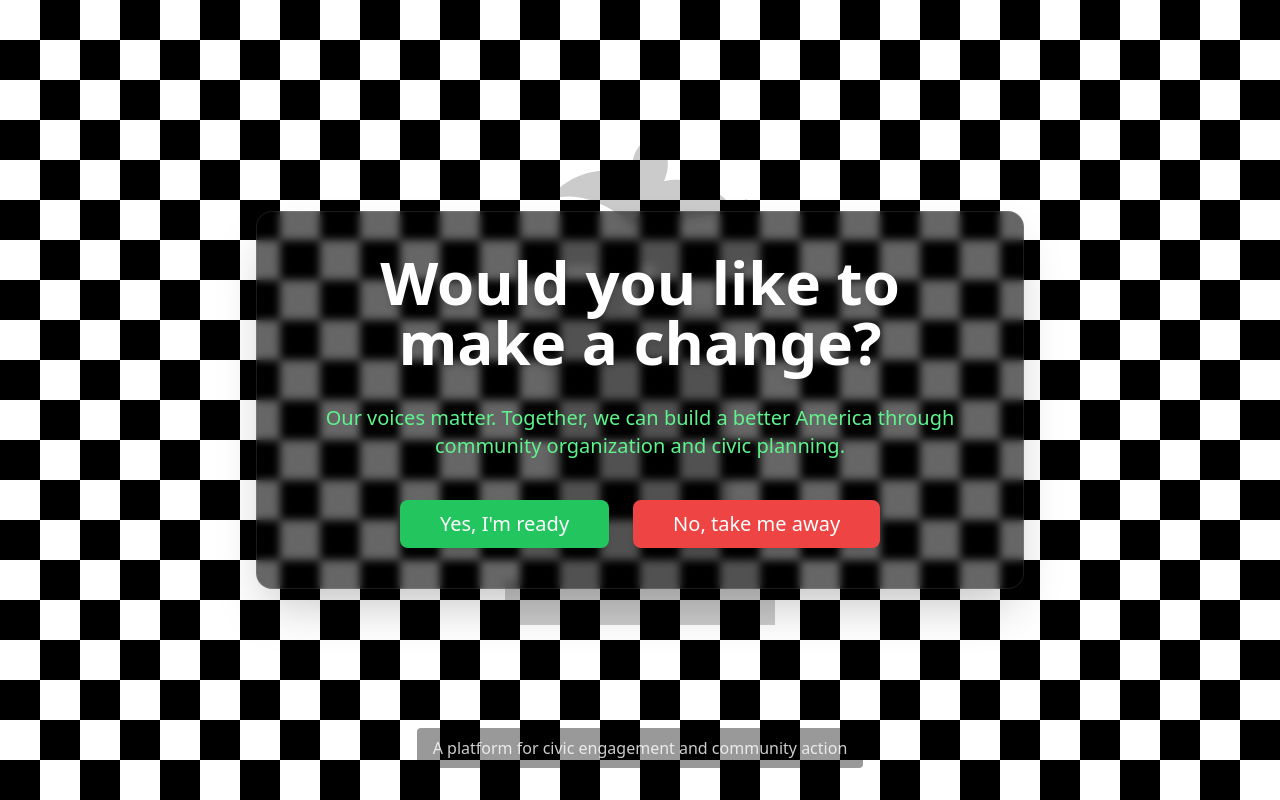
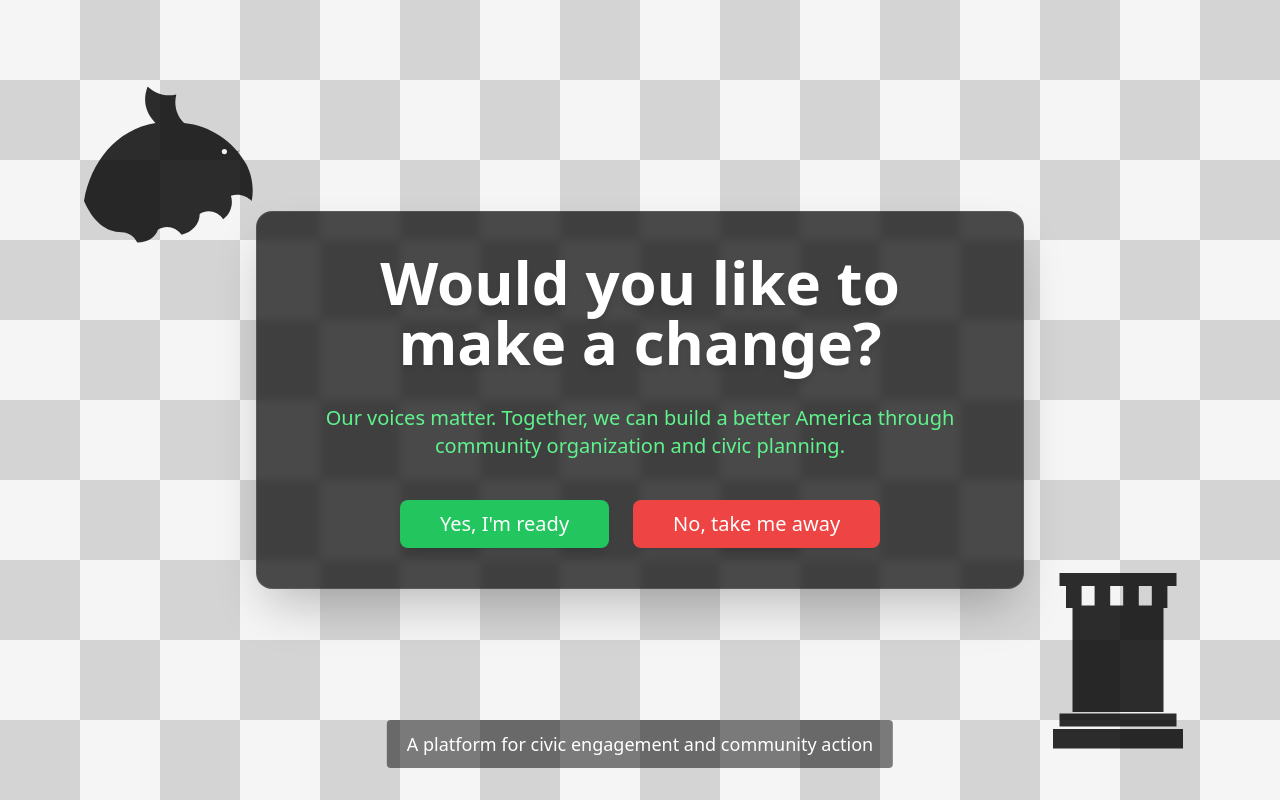
Before and after one commit to KayleeToki/change-initiator-60, a React (Vite) app: page / in a window 1280 px wide. Built offline with nearby package versions, Linux system fonts and the light colour scheme.

Commit message:
Changes
Co-authored-by: KayleeToki <73193912+KayleeToki@users.noreply.github.com>

```diff
--- a/src/components/LandingPage.tsx
+++ b/src/components/LandingPage.tsx
@@ -14,31 +14,41 @@ const LandingPage = () => {
       className="relative flex flex-col items-center justify-center min-h-screen p-4 overflow-hidden"
       style={{
         backgroundImage:
-          'linear-gradient(45deg, #000 25%, transparent 25%), linear-gradient(-45deg, #000 25%, transparent 25%), linear-gradient(45deg, transparent 75%, #000 75%), linear-gradient(-45deg, transparent 75%, #000 75%)',
-        backgroundSize: '80px 80px',
-        backgroundPosition: '0 0, 0 40px, 40px -40px, -40px 0px',
-        backgroundColor: '#ffffff',
+          'linear-gradient(45deg, #d4d4d4 25%, transparent 25%), linear-gradient(-45deg, #d4d4d4 25%, transparent 25%), linear-gradient(45deg, transparent 75%, #d4d4d4 75%), linear-gradient(-45deg, transparent 75%, #d4d4d4 75%)',
+        backgroundSize: '160px 160px',
+        backgroundPosition: '0 0, 0 80px, 80px -80px, -80px 0px',
+        backgroundColor: '#f5f5f5',
       }}
     >
-      {/* Rook silhouette backdrop - inline SVG combining chess rook + bird */}
+      {/* Bird (rook) silhouette - top left */}
       <svg
         aria-hidden="true"
-        className="absolute inset-0 m-auto opacity-20 pointer-events-none"
-        style={{ width: 'min(70vw, 600px)', height: 'min(70vw, 600px)' }}
+        className="absolute top-8 left-8 pointer-events-none"
+        style={{ width: 'min(28vw, 260px)', height: 'min(28vw, 260px)', opacity: 0.85 }}
         viewBox="0 0 200 200"
-        fill="black"
+        fill="#0a0a0a"
       >
-        {/* Chess rook piece */}
-        <path d="M55 160 h90 v15 H55z M60 150 h80 v10 H60z M70 70 h60 v80 H70z M65 50 h10 v20 H65z M85 50 h10 v20 H85z M105 50 h10 v20 H105z M125 50 h10 v20 H125z M60 45 h80 v10 H60z" />
-        {/* Bird (rook) silhouette perched on top */}
-        <path d="M100 45 c-8 -10 -20 -15 -30 -12 c5 -8 18 -12 28 -8 c-2 -6 2 -12 8 -14 c4 6 4 12 2 16 c10 -2 22 4 24 12 c-12 -2 -22 2 -32 6 z M128 35 l8 -2 l-6 4 z" />
+        {/* Stylized rook bird silhouette */}
+        <path d="M40 130 c5 -30 25 -55 55 -60 c-8 -8 -10 -18 -6 -28 c6 6 14 8 22 6 c-2 8 0 16 6 22 c20 2 38 14 48 32 c4 8 6 18 4 28 c-4 -4 -10 -6 -16 -4 c2 6 0 14 -6 18 c-4 -6 -12 -8 -18 -4 c0 8 -6 14 -14 16 c-4 -6 -12 -8 -18 -4 c-2 6 -8 10 -16 10 c-2 -4 -6 -8 -12 -8 c-12 0 -22 -8 -29 -24 z M150 95 l10 -4 l-8 6 z" />
+        <circle cx="148" cy="92" r="2" fill="#f5f5f5" />
+      </svg>
+
+      {/* Chess rook piece - bottom right */}
+      <svg
+        aria-hidden="true"
+        className="absolute bottom-8 right-8 pointer-events-none"
+        style={{ width: 'min(28vw, 260px)', height: 'min(28vw, 260px)', opacity: 0.85 }}
+        viewBox="0 0 200 200"
+        fill="#0a0a0a"
+      >
+        <path d="M50 170 h100 v15 H50z M55 158 h90 v10 H55z M65 75 h70 v82 H65z M60 55 h12 v22 H60z M82 55 h12 v22 H82z M104 55 h12 v22 H104z M126 55 h12 v22 H126z M55 50 h90 v10 H55z" />
       </svg>
 
       <motion.div
         initial={{ opacity: 0, y: -20 }}
         animate={{ opacity: 1, y: 0 }}
         transition={{ duration: 0.8 }}
-        className="relative z-10 text-center max-w-3xl mx-auto bg-black/60 backdrop-blur-sm rounded-2xl p-10 border border-white/10 shadow-2xl"
+        className="relative z-10 text-center max-w-3xl mx-auto bg-black/70 backdrop-blur-sm rounded-2xl p-10 border border-white/10 shadow-2xl"
       >
         <h1 className="text-5xl font-bold mb-8 text-white md:text-6xl drop-shadow-lg">
           Would you like to make a change?
@@ -68,8 +78,8 @@ const LandingPage = () => {
         </div>
       </motion.div>
 
-      <div className="absolute bottom-8 text-center text-white/80 z-10 bg-black/40 px-4 py-2 rounded">
-        <p>A platform for civic engagement and community action</p>
+      <div className="absolute bottom-8 left-1/2 -translate-x-1/2 text-center z-10 bg-black/50 px-5 py-2.5 rounded">
+        <p className="text-white text-lg font-medium">A platform for civic engagement and community action</p>
       </div>
     </div>
   );
```
